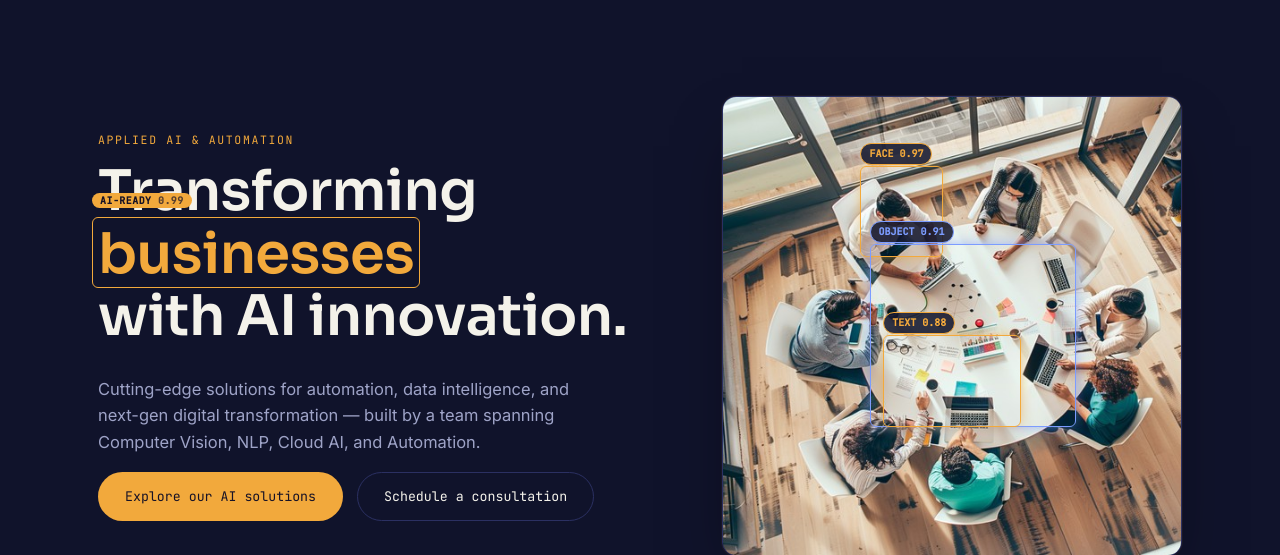
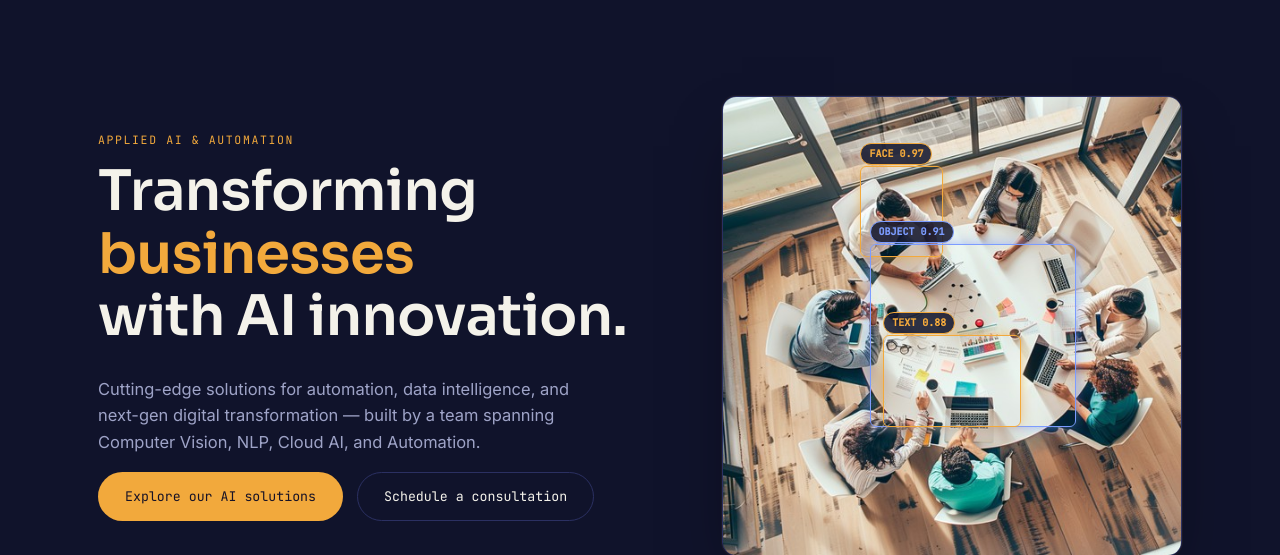
Before and after one commit to AbdulWahab4845/deepvision-site, a FastAPI app: page / in a window 1280 px wide. Shown: the part 75-630 px from the top of the page. Run offline with FastAPI, Linux system fonts and the light colour scheme.

Commit message:
Hide detect box and label in CSS

```diff
--- a/static/style.css
+++ b/static/style.css
@@ -103,26 +103,17 @@ a { color: inherit; text-decoration: none; }
 .hero-visual svg { width: 100%; height: auto; }
 
 .detect-wrap { position: relative; display: inline-block; color: var(--accent); }
-.detect-box {
-  position: absolute; left: -6px; right: -6px; top: -6px; bottom: -2px;
-  border: 1.5px solid var(--accent); border-radius: 6px;
-  opacity: 0; animation: box-in 0.5s ease-out 0.6s forwards;
-}
-.detect-label {
-  position: absolute; left: -6px; top: -30px;
-  font-family: 'JetBrains Mono', monospace; font-size: 0.62rem; letter-spacing: 0.05em;
-  background: var(--accent); color: #171226; padding: 2px 8px; border-radius: 999px;
-  white-space: nowrap; opacity: 0; animation: label-in 0.4s ease-out 1s forwards;
-}
+.detect-box { display: none; }
+.detect-label { display: none; }
 .detect-score { opacity: 0.7; }
-@keyframes box-in { from { opacity: 0; transform: scale(0.94); } to { opacity: 1; transform: scale(1); } }
-@keyframes label-in { to { opacity: 1; } }
 
 .scan-box { opacity: 0; animation: box-in 0.5s ease-out 0.5s forwards; }
 .scan-box-2 { animation-delay: 0.85s; }
 .scan-box-3 { animation-delay: 1.2s; }
+@keyframes box-in { from { opacity: 0; transform: scale(0.94); } to { opacity: 1; transform: scale(1); } }
+@keyframes label-in { to { opacity: 1; } }
 @media (prefers-reduced-motion: reduce) {
-  .detect-box, .detect-label, .scan-box { opacity: 1; animation: none; }
+  .scan-box { opacity: 1; animation: none; }
 }
 
 /* Stats bar */
```
